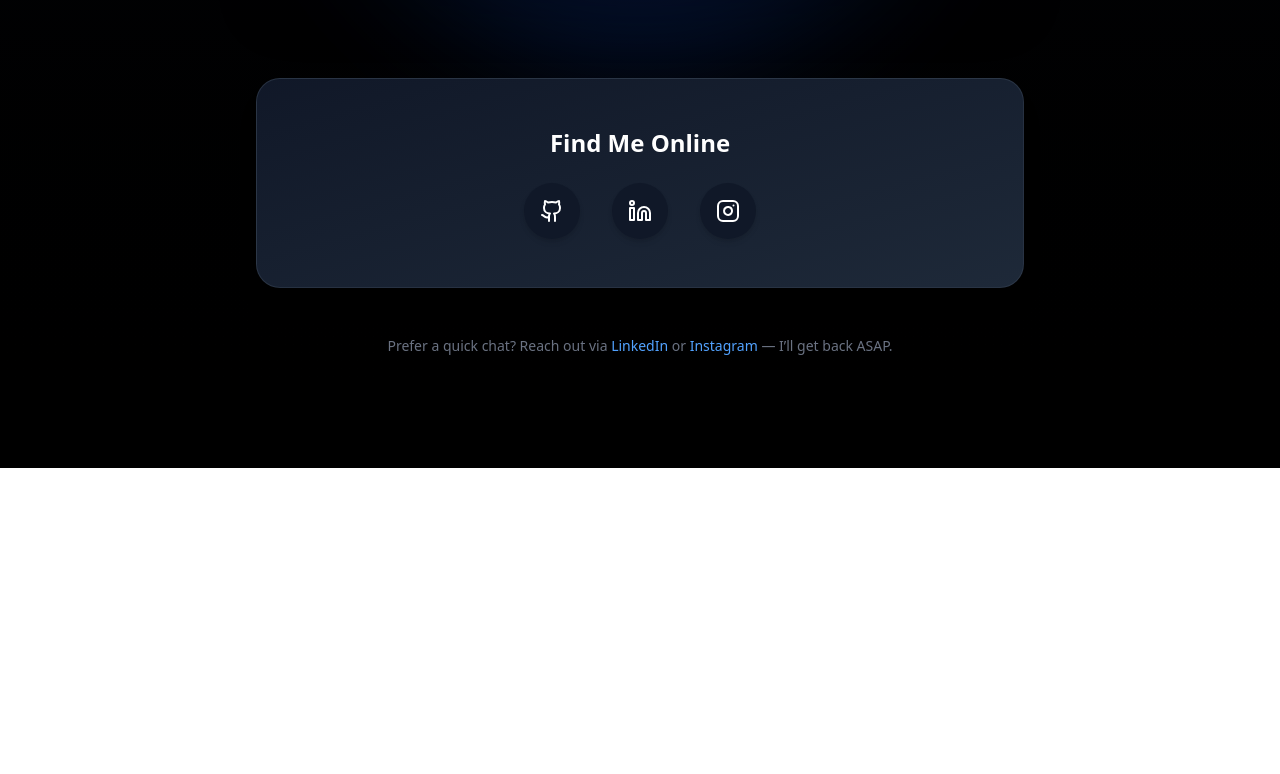
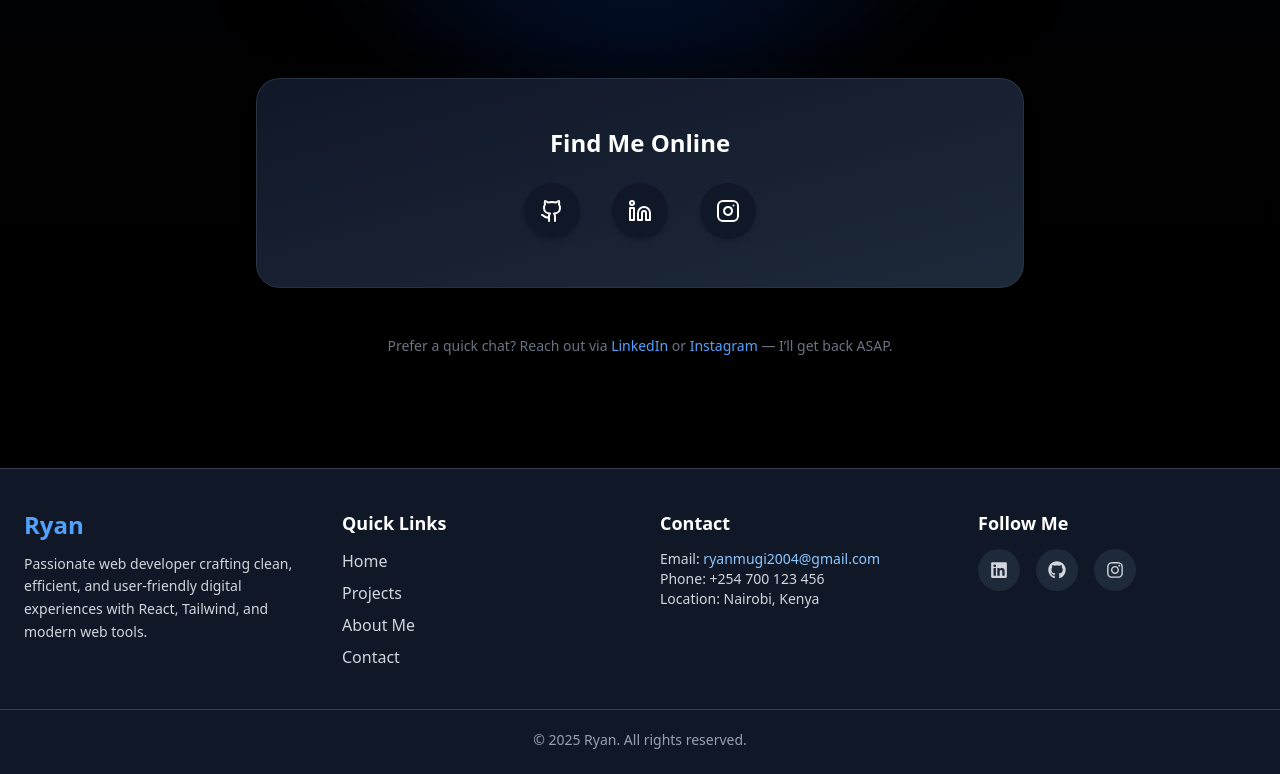
Before and after one commit to Raytay1234/Portfolio2, a React (Vite) app: page /contact in a window 1280 px wide. Shown: the part 1038-1812 px from the top of the page. Before the commit the page ends 1506 px from the top, so only its background shows below. Built offline with nearby package versions, Linux system fonts and the light colour scheme.

Commit message:
added footer

```diff
--- a/package.json
+++ b/package.json
@@ -17,6 +17,7 @@
     "lucide-react": "^0.544.0",
     "react": "^19.1.1",
     "react-dom": "^19.1.1",
+    "react-icons": "^5.5.0",
     "react-router-dom": "^7.9.3"
   },
   "devDependencies": {
--- a/src/App.jsx
+++ b/src/App.jsx
@@ -1,6 +1,7 @@
 import React from "react";
 import { BrowserRouter as Router, Routes, Route } from "react-router-dom";
 import Navbar from "./components/Navbar";
+import Footer from "./components/Footer";
 
 // Pages
 import Home from "./pages/Home";
@@ -11,15 +12,21 @@ import Contact from "./pages/Contact";
 function App() {
   return (
     <Router>
+      {/* Navbar */}
       <Navbar />
-      <div className="pt-20"> {/* offset for fixed navbar */}
+
+      {/* Page Content Wrapper */}
+      <main className="pt-20 min-h-screen bg-gradient-to-b from-gray-50 to-gray-100 dark:from-gray-900 dark:to-gray-950">
         <Routes>
           <Route path="/" element={<Home />} />
           <Route path="/about" element={<About />} />
           <Route path="/projects" element={<Projects />} />
           <Route path="/contact" element={<Contact />} />
         </Routes>
-      </div>
+      </main>
+
+      {/* Footer (always visible at bottom) */}
+      <Footer />
     </Router>
   );
 }
--- /dev/null
+++ b/src/components/Footer.jsx
@@ -0,0 +1,89 @@
+import React from "react";
+import { FaLinkedin, FaInstagram, FaGithub } from "react-icons/fa";
+
+const Footer = () => {
+    return (
+        <footer className="bg-gray-900 text-gray-300 pt-10 pb-6 border-t border-gray-700">
+            <div className="max-w-7xl mx-auto px-6 grid grid-cols-1 md:grid-cols-4 gap-10">
+                {/* Logo + About */}
+                <div>
+                    <h2 className="text-2xl font-bold text-blue-400 mb-3">Ryan</h2>
+                    <p className="text-sm leading-relaxed">
+                        Passionate web developer crafting clean, efficient, and user-friendly
+                        digital experiences with React, Tailwind, and modern web tools.
+                    </p>
+                </div>
+
+                {/* Quick Links */}
+                <div>
+                    <h3 className="text-lg font-semibold text-white mb-3">Quick Links</h3>
+                    <ul className="space-y-2">
+                        <li><a href="/" className="hover:text-blue-400 transition">Home</a></li>
+                        <li><a href="/projects" className="hover:text-blue-400 transition">Projects</a></li>
+                        <li><a href="/about" className="hover:text-blue-400 transition">About Me</a></li>
+                        <li><a href="/contact" className="hover:text-blue-400 transition">Contact</a></li>
+                    </ul>
+                </div>
+
+                {/* Contact Info */}
+                <div>
+                    <h3 className="text-lg font-semibold text-white mb-3">Contact</h3>
+                    <p className="text-sm">
+                        Email:{" "}
+                        <a
+                            href="https://mail.google.com/mail/?view=cm&fs=1&to=ryanmugi2004@gmail.com"
+                            target="_blank"
+                            rel="noopener noreferrer"
+                            className="text-blue-300 hover:underline"
+                        >
+                            ryanmugi2004@gmail.com
+                        </a>
+
+                    </p>
+                    <p className="text-sm">Phone: +254 700 123 456</p>
+                    <p className="text-sm">Location: Nairobi, Kenya</p>
+                </div>
+
+                {/* Social Media */}
+                <div>
+                    <h3 className="text-lg font-semibold text-white mb-3">Follow Me</h3>
+                    <div className="flex gap-4 text-lg">
+                        <a
+                            href="https://www.linkedin.com/in/ryan-mugi-6b836a37a"
+                            target="_blank"
+                            rel="noopener noreferrer"
+                            className="p-3 bg-gray-800 rounded-full hover:bg-blue-600 transition"
+                        >
+                            <FaLinkedin />
+                        </a>
+                        <a
+                            href="https://github.com/Raytay1234"
+                            target="_blank"
+                            rel="noopener noreferrer"
+                            className="p-3 bg-gray-800 rounded-full hover:bg-gray-600 transition"
+                        >
+                            <FaGithub />
+                        </a>
+                        <a
+                            href="https://www.instagram.com/ryguydev"
+                            target="_blank"
+                            rel="noopener noreferrer"
+                            className="p-3 bg-gray-800 rounded-full hover:bg-pink-500 transition"
+                        >
+                            <FaInstagram />
+                        </a>
+                    </div>
+                </div>
+            </div>
+
+            {/* Footer Bottom */}
+            <div className="text-center mt-10 border-t border-gray-700 pt-5">
+                <p className="text-sm text-gray-400">
+                    &copy; {new Date().getFullYear()} Ryan. All rights reserved.
+                </p>
+            </div>
+        </footer>
+    );
+};
+
+export default Footer;
--- a/src/pages/About.jsx
+++ b/src/pages/About.jsx
@@ -78,7 +78,7 @@ const About = () => {
             className="w-36 h-36 mx-auto rounded-full shadow-lg mb-6 border-4 border-blue-600 object-cover"
             whileHover={{ scale: 1.05 }}
           />
-          <h2 className="text-4xl md:text-5xl font-bold mb-4">About Me</h2>
+          <h2 className="text-4xl md:text-5xl font-bold mb-4 text-white">About Me</h2>
           <p className="text-lg text-gray-700 dark:text-gray-300 max-w-3xl mx-auto leading-relaxed">
             Hi, I’m{" "}
             <span className="font-semibold text-blue-600 dark:text-blue-400">
@@ -107,7 +107,7 @@ const About = () => {
           viewport={{ once: true }}
           variants={fadeUp}
         >
-          <h3 className="text-2xl font-semibold mb-8 text-center">Experience</h3>
+          <h3 className="text-2xl font-semibold mb-8 text-center text-white">Experience</h3>
           <div className="space-y-8">
             {experience.map((exp, i) => (
               <Motion.div
@@ -135,7 +135,7 @@ const About = () => {
           viewport={{ once: true }}
           variants={fadeUp}
         >
-          <h3 className="text-2xl font-semibold mb-8 text-center">
+          <h3 className="text-2xl font-semibold mb-8 text-center text-white">
             Skills & Tools
           </h3>
           <div className="flex flex-wrap justify-center gap-3">
@@ -159,7 +159,7 @@ const About = () => {
           viewport={{ once: true }}
           variants={fadeUp}
         >
-          <h3 className="text-2xl font-semibold mb-8 text-center">Education</h3>
+          <h3 className="text-2xl font-semibold mb-8 text-center text-white">Education</h3>
           <div className="relative border-l-4 border-blue-600 dark:border-blue-500 pl-6 space-y-10">
             {education.map((edu, i) => (
               <Motion.div
@@ -187,7 +187,7 @@ const About = () => {
           viewport={{ once: true }}
           variants={fadeUp}
         >
-          <h3 className="text-2xl font-semibold mb-10 text-center">What Drives Me</h3>
+          <h3 className="text-2xl font-semibold mb-10 text-center text-white">What Drives Me</h3>
           <div className="grid gap-10 sm:grid-cols-2 lg:grid-cols-4">
             {interests.map((item, i) => (
               <Motion.div
```
Also changed, not shown: 1 other file (tests, documents, lock files or other folders).
